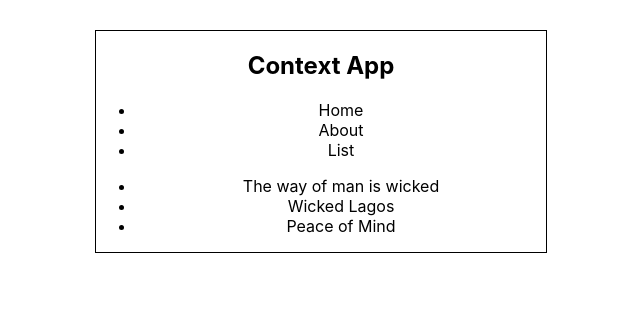
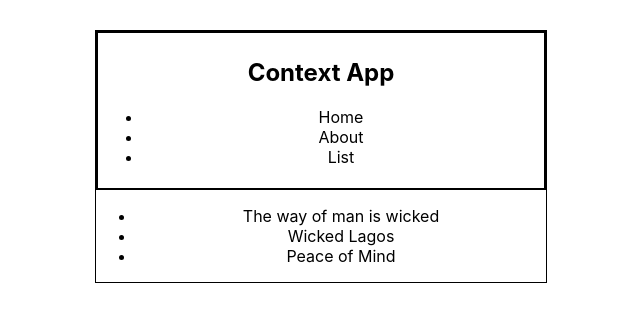
Before and after one commit to Legendary-Folah/readBookApp, a React (Create React App) app: page / in a window 1280 px wide. Shown: the top 322 px of the page, without its empty margins (319-959 px from the left). Built offline with nearby package versions, Linux system fonts and the light colour scheme.

Commit message:
hello there

```diff
--- a/src/index.css
+++ b/src/index.css
@@ -13,3 +13,8 @@ body {
   text-align: center;
   border: 1px solid black;
 }
+
+nav {
+  padding: 5px;
+  border: 2px solid black;
+}
```
